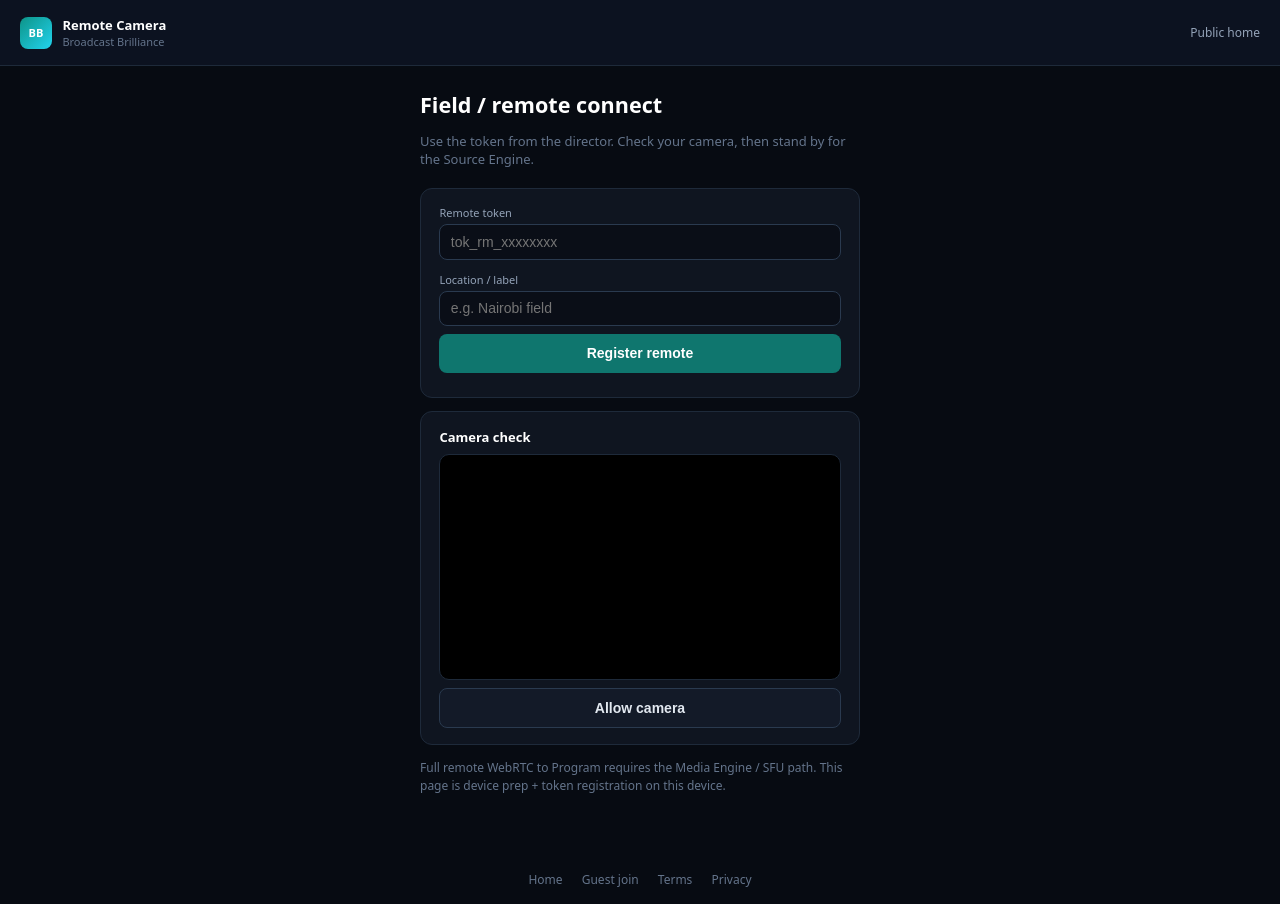
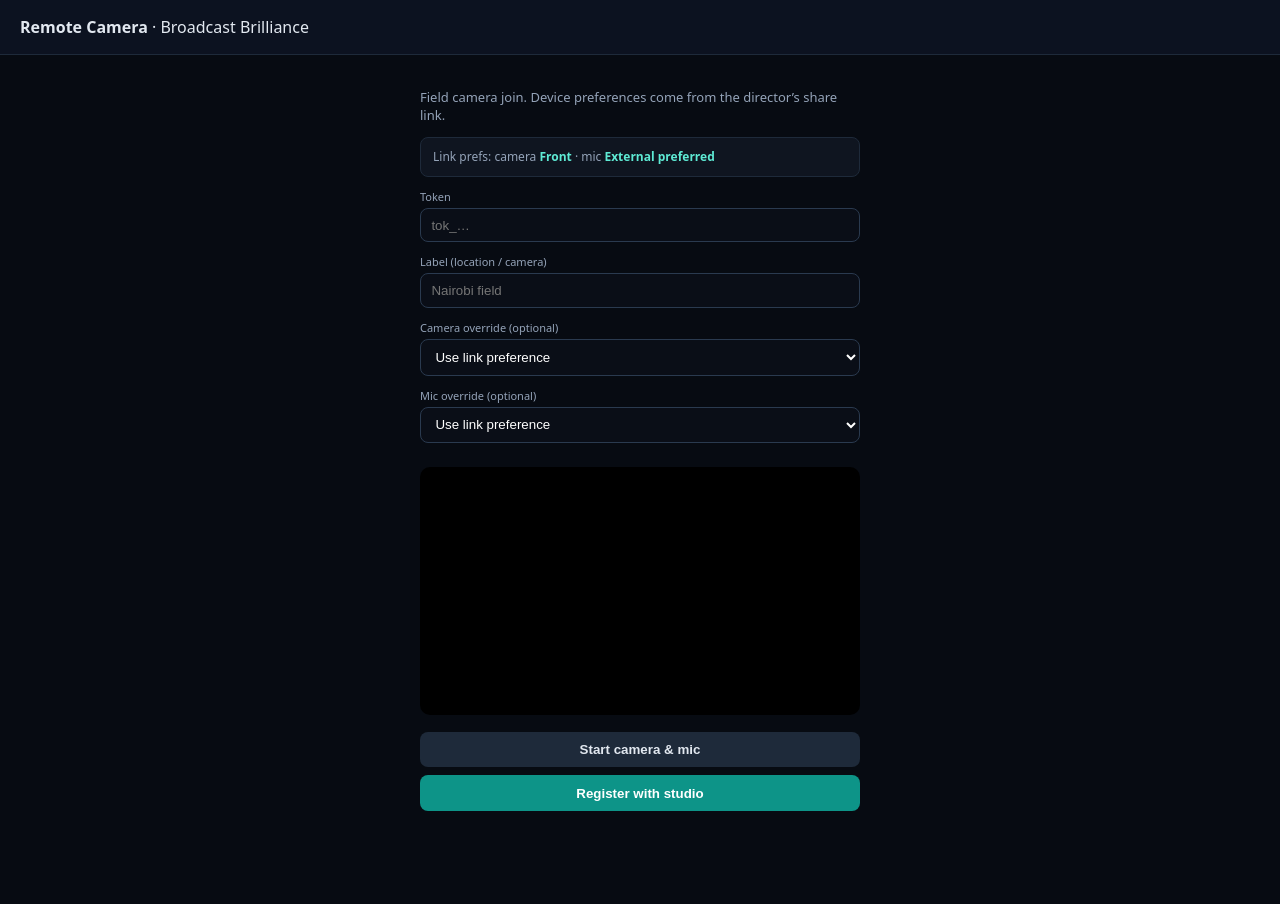
Before and after one commit to makerapp333-debug/Broadcast-Brilliance-App, a plain HTML site: page remote.html in a window 1280 px wide. After the commit the page ends 854 px from the top, so only its background shows below. Drawn offline with Linux system fonts and the light colour scheme.

Commit message:
Update remote.html

```diff
--- a/remote.html
+++ b/remote.html
@@ -6,97 +6,121 @@
   <title>Remote Camera — Broadcast Brilliance</title>
   <style>
     * { box-sizing: border-box; }
-    body { margin: 0; font-family: system-ui, -apple-system, Segoe UI, Roboto, sans-serif; background: #070b12; color: #e2e8f0; min-height: 100vh; display: flex; flex-direction: column; }
-    a { color: #38bdf8; text-decoration: none; }
-    header { padding: 1rem 1.25rem; border-bottom: 1px solid #1e2a3a; background: #0c1220; display: flex; align-items: center; justify-content: space-between; }
-    .logo { width: 32px; height: 32px; border-radius: 8px; background: linear-gradient(135deg, #0d9488, #22d3ee); display: flex; align-items: center; justify-content: center; font-weight: 800; color: #fff; font-size: 11px; }
-    .brand { display: flex; align-items: center; gap: 0.65rem; }
-    main { flex: 1; max-width: 480px; width: 100%; margin: 0 auto; padding: 1.5rem 1.25rem 3rem; }
-    h1 { font-size: 1.35rem; margin: 0 0 0.35rem; color: #fff; }
-    .sub { color: #64748b; font-size: 13px; margin-bottom: 1.25rem; }
-    .card { background: #0f1520; border: 1px solid #1e2a3a; border-radius: 12px; padding: 1rem 1.15rem; margin-bottom: 0.85rem; }
-    label { display: block; font-size: 11px; color: #94a3b8; margin-bottom: 0.25rem; }
-    input { width: 100%; padding: 0.55rem 0.65rem; border-radius: 8px; border: 1px solid #2a3a4f; background: #0a0e17; color: #fff; font-size: 14px; }
-    .btn { display: inline-block; width: 100%; padding: 0.7rem 1rem; border-radius: 8px; font-weight: 600; font-size: 14px; border: none; cursor: pointer; margin-top: 0.5rem; }
-    .btn-primary { background: #0f766e; color: #fff; }
-    .btn-secondary { background: #131a28; color: #e2e8f0; border: 1px solid #2a3a4f; }
-    .preview { aspect-ratio: 16/9; background: #000; border-radius: 10px; overflow: hidden; border: 1px solid #1e2a3a; }
-    .preview video { width: 100%; height: 100%; object-fit: cover; }
-    .status { font-size: 13px; padding: 0.5rem 0.75rem; border-radius: 8px; margin-top: 0.75rem; background: #1c1917; border: 1px solid #a16207; color: #fcd34d; display: none; }
-    .muted { font-size: 12px; color: #64748b; line-height: 1.5; }
-    footer { text-align: center; padding: 1rem; font-size: 12px; color: #475569; }
-    footer a { color: #64748b; margin: 0 0.5rem; }
+    body { margin: 0; font-family: system-ui, sans-serif; background: #070b12; color: #e2e8f0; min-height: 100vh; display: flex; flex-direction: column; }
+    a { color: #38bdf8; }
+    header { padding: 1rem 1.25rem; border-bottom: 1px solid #1e2a3a; background: #0c1220; }
+    main { flex: 1; max-width: 480px; margin: 0 auto; padding: 1.25rem; width: 100%; }
+    label { display: block; font-size: 11px; color: #94a3b8; margin-bottom: 4px; }
+    input, select { width: 100%; padding: 0.55rem 0.65rem; border-radius: 8px; border: 1px solid #2a3a4f; background: #0a0e17; color: #fff; margin-bottom: 0.75rem; }
+    .btn { display: inline-block; width: 100%; padding: 0.65rem; border: 0; border-radius: 8px; font-weight: 700; cursor: pointer; margin-bottom: 0.5rem; }
+    .btn-primary { background: #0d9488; color: #fff; }
+    .btn-secondary { background: #1e2a3a; color: #e2e8f0; }
+    video { width: 100%; border-radius: 10px; background: #000; aspect-ratio: 16/9; margin: 0.75rem 0; }
+    .prefs { font-size: 12px; color: #94a3b8; background: #0f1520; border: 1px solid #1e2a3a; border-radius: 8px; padding: 0.65rem 0.75rem; margin-bottom: 0.75rem; }
+    .prefs b { color: #5eead4; }
+    #status { font-size: 12px; min-height: 1.2em; }
   </style>
 </head>
 <body>
-  <header>
-    <div class="brand">
-      <div class="logo">BB</div>
-      <div>
-        <div style="font-weight:700;font-size:13px;color:#fff;">Remote Camera</div>
-        <div style="font-size:11px;color:#64748b;">Broadcast Brilliance</div>
-      </div>
-    </div>
-    <a href="landing.html" style="font-size:12px;color:#94a3b8;">Public home</a>
-  </header>
+  <header><strong>Remote Camera</strong> · Broadcast Brilliance</header>
   <main>
-    <h1>Field / remote connect</h1>
-    <p class="sub">Use the token from the director. Check your camera, then stand by for the Source Engine.</p>
-    <div class="card">
-      <label for="token">Remote token</label>
-      <input id="token" type="text" placeholder="tok_rm_xxxxxxxx" />
-      <label for="label" style="margin-top:0.75rem;">Location / label</label>
-      <input id="label" type="text" placeholder="e.g. Nairobi field" />
-      <button type="button" class="btn btn-primary" onclick="connectRemote()">Register remote</button>
-      <div id="msg" class="muted" style="margin-top:0.5rem;"></div>
-    </div>
-    <div class="card">
-      <div style="font-weight:600;font-size:13px;margin-bottom:0.5rem;color:#fff;">Camera check</div>
-      <div class="preview"><video id="preview" autoplay muted playsinline></video></div>
-      <button type="button" class="btn btn-secondary" onclick="startCam()">Allow camera</button>
-    </div>
-    <div id="status" class="status">Registered — WebRTC ingest not connected; director sees a standby remote source when created from Studio.</div>
-    <p class="muted">Full remote WebRTC to Program requires the Media Engine / SFU path. This page is device prep + token registration on this device.</p>
+    <p style="font-size:13px;color:#94a3b8">Field camera join. Device preferences come from the director’s share link.</p>
+    <div class="prefs" id="prefs">Loading preferences…</div>
+    <label>Token</label>
+    <input id="token" type="text" placeholder="tok_…" />
+    <label>Label (location / camera)</label>
+    <input id="label" type="text" placeholder="Nairobi field" />
+    <label>Camera override (optional)</label>
+    <select id="cam-override">
+      <option value="">Use link preference</option>
+      <option value="user">Front</option>
+      <option value="environment">Back</option>
+    </select>
+    <label>Mic override (optional)</label>
+    <select id="mic-override">
+      <option value="">Use link preference</option>
+      <option value="default">Default mic</option>
+      <option value="external">External mic preferred</option>
+    </select>
+    <video id="preview" autoplay playsinline muted></video>
+    <button class="btn btn-secondary" type="button" onclick="startDevices()">Start camera &amp; mic</button>
+    <button class="btn btn-primary" type="button" onclick="registerRemote()">Register with studio</button>
+    <div id="status"></div>
   </main>
-  <footer>
-    <a href="landing.html">Home</a>
-    <a href="guest.html">Guest join</a>
-    <a href="terms.html">Terms</a>
-    <a href="privacy.html">Privacy</a>
-  </footer>
   <script>
     const params = new URLSearchParams(location.search);
-    const t = params.get('token') || params.get('remote') || '';
-    if (t) document.getElementById('token').value = t;
-    if (location.hash.startsWith('#remote=')) {
-      document.getElementById('token').value = location.hash.slice(8);
+    const tokenFromUrl = params.get('token') || '';
+    const camPref = params.get('cam') || 'user';
+    const micPref = params.get('mic') || 'external';
+    if (tokenFromUrl) document.getElementById('token').value = tokenFromUrl;
+    document.getElementById('prefs').innerHTML =
+      'Link prefs: camera <b>' + (camPref === 'environment' ? 'Back' : 'Front') + '</b> · mic <b>' +
+      (micPref === 'external' ? 'External preferred' : 'Default') + '</b>';
+
+    let localStream = null;
+
+    async function pickAudioConstraints(preferExternal) {
+      const base = { echoCancellation: true, noiseSuppression: true };
+      if (!preferExternal) return base;
+      try {
+        const devices = await navigator.mediaDevices.enumerateDevices();
+        const inputs = devices.filter(d => d.kind === 'audioinput');
+        const ext = inputs.find(d => /usb|external|headset|wireless|boom|rode|blue|yeti/i.test(d.label || ''));
+        if (ext && ext.deviceId) return { ...base, deviceId: { ideal: ext.deviceId } };
+      } catch (e) {}
+      return base;
     }
-    let stream = null;
-    async function startCam() {
+
+    async function startDevices() {
+      const st = document.getElementById('status');
+      const camO = document.getElementById('cam-override').value;
+      const micO = document.getElementById('mic-override').value;
+      const facing = camO || camPref || 'user';
+      const micMode = micO || micPref || 'external';
       try {
-        if (stream) stream.getTracks().forEach(x => x.stop());
-        stream = await navigator.mediaDevices.getUserMedia({ video: true, audio: true });
-        document.getElementById('preview').srcObject = stream;
-      } catch (e) {
-        document.getElementById('msg').textContent = 'Camera error: ' + (e.message || e);
+        if (localStream) localStream.getTracks().forEach(t => t.stop());
+        const audio = await pickAudioConstraints(micMode === 'external');
+        localStream = await navigator.mediaDevices.getUserMedia({
+          video: { facingMode: { ideal: facing }, width: { ideal: 1280 }, height: { ideal: 720 } },
+          audio: audio
+        });
+        const v = document.getElementById('preview');
+        v.srcObject = localStream;
+        await v.play().catch(() => {});
+        st.style.color = '#86efac';
+        st.textContent = 'Devices active · cam=' + facing + ' · mic=' + micMode + ' (local only until WebRTC connected)';
+      } catch (err) {
+        st.style.color = '#fca5a5';
+        st.textContent = 'Device error: ' + (err.message || err);
       }
     }
-    function connectRemote() {
-      const token = document.getElementById('token').value.trim();
-      const label = document.getElementById('label').value.trim() || 'Remote';
-      const msg = document.getElementById('msg');
-      if (!token) { msg.textContent = 'Token required.'; return; }
+
+    function registerRemote() {
+      const token = (document.getElementById('token').value || '').trim();
+      const label = (document.getElementById('label').value || '').trim() || 'Remote';
+      const st = document.getElementById('status');
+      if (!token) { st.style.color = '#fca5a5'; st.textContent = 'Token required'; return; }
+      const camO = document.getElementById('cam-override').value;
+      const micO = document.getElementById('mic-override').value;
+      const payload = {
+        token, label, name: label, joinedAt: Date.now(), status: 'ready',
+        cam: camO || camPref, mic: micO || micPref
+      };
       try {
-        const payload = { token, label, type: 'remote', at: Date.now() };
         localStorage.setItem('bb_remote_join', JSON.stringify(payload));
         const log = JSON.parse(localStorage.getItem('bb_remote_join_log') || '[]');
         log.unshift(payload);
         localStorage.setItem('bb_remote_join_log', JSON.stringify(log.slice(0, 20)));
-      } catch (e) {}
-      msg.textContent = 'Registered “' + label + '” with token ' + token;
-      msg.style.color = '#86efac';
-      document.getElementById('status').style.display = 'block';
+        st.style.color = '#86efac';
+        st.textContent = 'Registered “' + label + '” · token ' + token;
+      } catch (e) {
+        st.style.color = '#fca5a5';
+        st.textContent = 'Could not register locally';
+      }
     }
+
+    // Auto-start if token present
+    if (tokenFromUrl) setTimeout(() => { startDevices().catch(() => {}); }, 400);
   </script>
 </body>
 </html>
```
